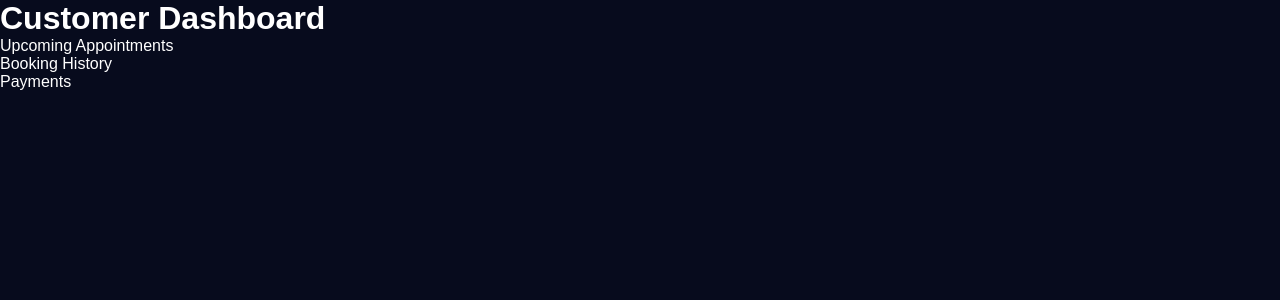
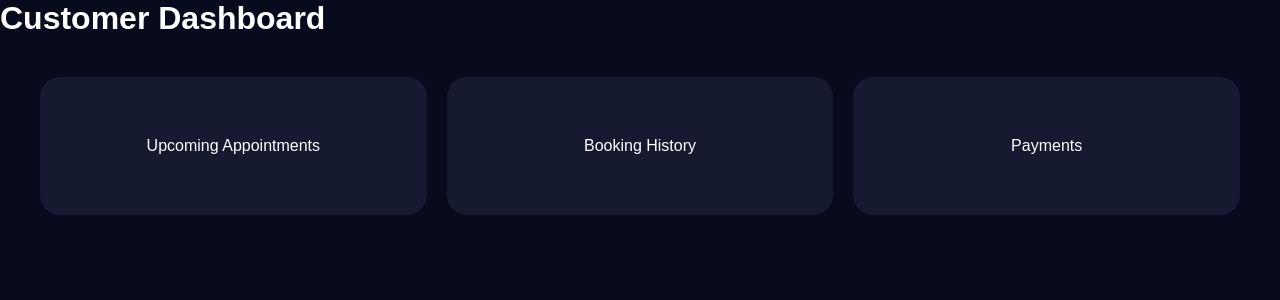
Before and after one commit to sowmiyasann/peplum-home-services, a Django app: template templates/customer-dashboard.html in a window 1280 px wide. Shown: the top 300 px of the page. Run offline with Django 3.2, Linux system fonts and the light colour scheme; the template is opened without the code that fills it, so the values that code supplies are empty.

Commit message:
Update style.css

```diff
--- a/static/css/style.css
+++ b/static/css/style.css
@@ -124,3 +124,70 @@ height:220px;
 border-radius:15px;
 
 }
+.auth{
+
+width:500px;
+
+margin:80px auto;
+
+background:#151a31;
+
+padding:40px;
+
+border-radius:20px;
+
+}
+
+
+.auth form{
+
+display:flex;
+
+flex-direction:column;
+
+gap:20px;
+
+}
+
+
+input,
+select{
+
+padding:14px;
+
+border:none;
+
+border-radius:10px;
+
+}
+
+
+.dashboard{
+
+display:grid;
+
+grid-template-columns:
+
+repeat(
+3,
+1fr
+);
+
+gap:20px;
+
+padding:40px;
+
+}
+
+
+.box{
+
+background:#151a31;
+
+padding:60px;
+
+border-radius:20px;
+
+text-align:center;
+
+}
```
